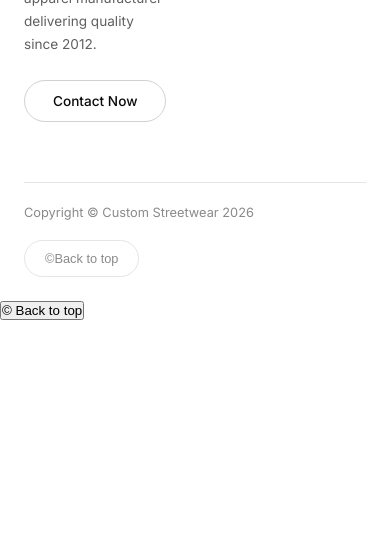
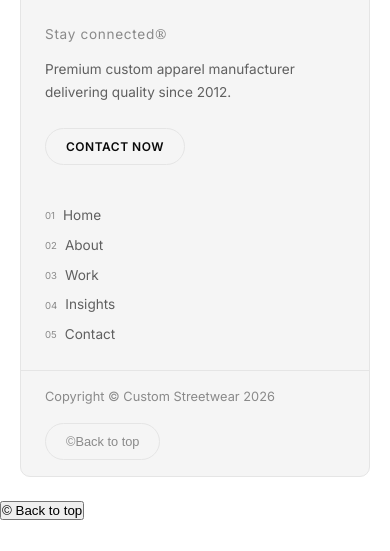
Before and after one commit to sastishoppingstore/custom-streetwear-updates, a PHP site: page /index.php?route=blogs in a window 390 px wide. Shown: the part 1173-1724 px from the top of the page. Before the commit the page ends 1493 px from the top, so only its background shows below. Run offline with PHP 8.4, Linux system fonts and the light colour scheme; data that the repository does not hold is empty; some libraries are stand-ins or nearby versions.

Commit message:
Footer updated to match Viper template structure
- Added Home link back to navigation (01/Home)
- Added background image section at top with logo overlay
- Added container with rounded corners and border
- Updated footer layout to match Viper structure
- Added responsive CSS for mobile devices
- Added btn-outline style for Contact Now button

```diff
--- a/assets/css/viper-theme.css
+++ b/assets/css/viper-theme.css
@@ -315,23 +315,31 @@ h5, .h5 { font-size: 1rem; font-weight: 600; }
 .form-submit:hover { background: transparent; color: var(--text-primary); border: 1px solid var(--border-light); }
 .contact-portrait { position: absolute; bottom: -60px; right: -40px; width: 200px; height: 260px; border-radius: var(--radius-md); object-fit: cover; border: 1px solid var(--border); }
 
-.site-footer { background: var(--bg-primary); border-top: 1px solid var(--border); padding-top: 80px; }
-.footer-grid { display: grid; grid-template-columns: 1fr 1fr; gap: 60px; padding-bottom: 60px; }
-.footer-left .header-logo { display: inline-block; margin-bottom: 8px; }
-.footer-logo-image { height: 36px; width: auto; }
-.footer-tagline { font-size: 0.85rem; color: var(--text-muted); margin-bottom: 24px; letter-spacing: 0.05em; }
+.site-footer { background: var(--bg-primary); padding: 20px; }
+.footer-container { background: var(--bg-secondary); border: 1px solid var(--border); border-radius: 10px; overflow: hidden; }
+.footer-top-section { position: relative; height: 300px; overflow: hidden; border-radius: 5px; }
+.footer-hero-image { width: 100%; height: 100%; }
+.footer-hero-image img { width: 100%; height: 100%; object-fit: cover; }
+.footer-logo-overlay { position: absolute; top: 50%; left: 50%; transform: translate(-50%, -50%); z-index: 2; }
+.footer-logo-image { height: 80px; width: auto; filter: brightness(0) invert(1); }
+.footer-logo-text { font-family: var(--font-heading); font-size: 24px; font-weight: 700; color: #fff; letter-spacing: 2px; }
+.footer-middle { padding: 40px; }
+.footer-content { display: flex; justify-content: space-between; align-items: flex-start; gap: 60px; }
+.footer-email-section { max-width: 400px; }
+.footer-tagline { font-size: 0.85rem; color: var(--text-muted); margin-bottom: 8px; letter-spacing: 0.05em; }
 .footer-email { font-family: var(--font-heading); font-size: clamp(1.5rem, 3vw, 2.5rem); font-weight: 700; display: block; margin-bottom: 12px; transition: var(--transition); }
 .footer-email:hover { color: var(--text-secondary); }
-.footer-desc { font-size: 0.85rem; color: var(--text-secondary); line-height: 1.7; max-width: 360px; margin-bottom: 24px; }
-.footer-right { display: flex; flex-direction: column; align-items: flex-end; }
+.footer-desc { font-size: 0.85rem; color: var(--text-secondary); line-height: 1.7; margin-bottom: 24px; }
 .footer-nav { display: flex; flex-direction: column; gap: 8px; align-items: flex-end; }
 .footer-nav a { font-size: 0.85rem; color: var(--text-secondary); transition: var(--transition); display: flex; align-items: center; gap: 8px; }
 .footer-nav a sup { font-size: 0.6rem; color: var(--text-muted); }
 .footer-nav a:hover { color: var(--text-primary); }
-.footer-bottom { display: flex; justify-content: space-between; align-items: center; padding: 20px 0; border-top: 1px solid var(--border); flex-wrap: wrap; gap: 16px; }
+.footer-bottom { display: flex; justify-content: space-between; align-items: center; padding: 20px 40px; border-top: 1px solid var(--border); flex-wrap: wrap; gap: 16px; }
 .footer-copy { font-size: 0.8rem; color: var(--text-muted); }
 .back-to-top { display: inline-flex; align-items: center; gap: 8px; padding: 10px 20px; border: 1px solid var(--border); border-radius: var(--radius-pill); font-size: 0.8rem; color: var(--text-muted); background: none; cursor: pointer; transition: var(--transition); }
 .back-to-top:hover { border-color: var(--text-secondary); color: var(--text-secondary); }
+.btn-outline { display: inline-flex; align-items: center; gap: 6px; padding: 10px 20px; border: 1px solid var(--border); color: var(--text-primary); font-size: 12px; font-weight: 600; text-transform: uppercase; letter-spacing: 0.5px; border-radius: var(--radius-pill); transition: var(--transition); background: transparent; cursor: pointer; }
+.btn-outline:hover { background: var(--text-primary); color: var(--bg-primary); }
 
 [data-animate] { opacity: 0; transform: translateY(30px); transition: opacity 0.6s ease, transform 0.6s ease; }
 [data-animate].visible { opacity: 1; transform: translateY(0); }
@@ -574,3 +582,11 @@ html, body {
     animation: none;
   }
 }
+
+@media (max-width: 768px) {
+  .footer-content { flex-direction: column; gap: 40px; }
+  .footer-nav { align-items: flex-start; }
+  .footer-middle { padding: 24px; }
+  .footer-bottom { padding: 16px 24px; }
+  .footer-top-section { height: 200px; }
+}
--- a/includes/footer.php
+++ b/includes/footer.php
@@ -9,6 +9,7 @@ $whatsapp = getSetting('whatsapp_button_number', '');
 $logoText = getSetting('site_logo_text', 'CUSTOM STREETWEAR');
 $logoImage = getSetting('site_logo_image', '/uploads/settings/logo.webp');
 $navItems = [
+  ['label' => 'Home', 'url' => '/', 'num' => '01'],
   ['label' => 'About', 'url' => '/about-us', 'num' => '02'],
   ['label' => 'Work', 'url' => '/category/all', 'num' => '03'],
   ['label' => 'Insights', 'url' => '/blogs', 'num' => '04'],
@@ -26,22 +27,27 @@ $footerReviewsJson = json_encode(array_map(function($r) {
   </main>
 
   <footer class="site-footer">
-    <div class="container">
-      <div class="footer-grid">
-        <div class="footer-left">
-          <a href="/" class="header-logo">
+    <div class="footer-container">
+      <div class="footer-top-section">
+        <div class="footer-hero-image">
+          <img src="/assets/images/factory-bg.jpg" alt="Factory" loading="lazy">
+        </div>
+        <div class="footer-logo-overlay">
           <?php if ($logoImage): ?>
           <img src="<?php echo e($logoImage); ?>" alt="<?php echo e($siteName); ?>" class="footer-logo-image">
           <?php else: ?>
-            <?php echo e($logoText); ?>
+          <span class="footer-logo-text"><?php echo e($logoText); ?></span>
           <?php endif; ?>
-          </a>
+        </div>
+      </div>
+      <div class="footer-middle">
+        <div class="footer-content">
+          <div class="footer-email-section">
             <div class="footer-tagline">Stay connected<span class="serif-mark">&reg;</span></div>
             <a href="mailto:<?php echo e($siteEmail); ?>" class="footer-email"><?php echo e($siteEmail); ?></a>
             <p class="footer-desc"><?php echo e($footerText ?: 'Premium custom apparel manufacturer delivering quality since 2012.'); ?></p>
-          <button class="btn" onclick="openQuoteModal()">Contact Now</button>
+            <button class="btn btn-outline" onclick="openQuoteModal()">Contact Now</button>
           </div>
-        <div class="footer-right">
           <nav class="footer-nav">
             <?php foreach ($navItems as $item): ?>
             <a href="<?php echo e($item['url']); ?>">
```
Lines whose indentation alone changed are shown as unchanged.
